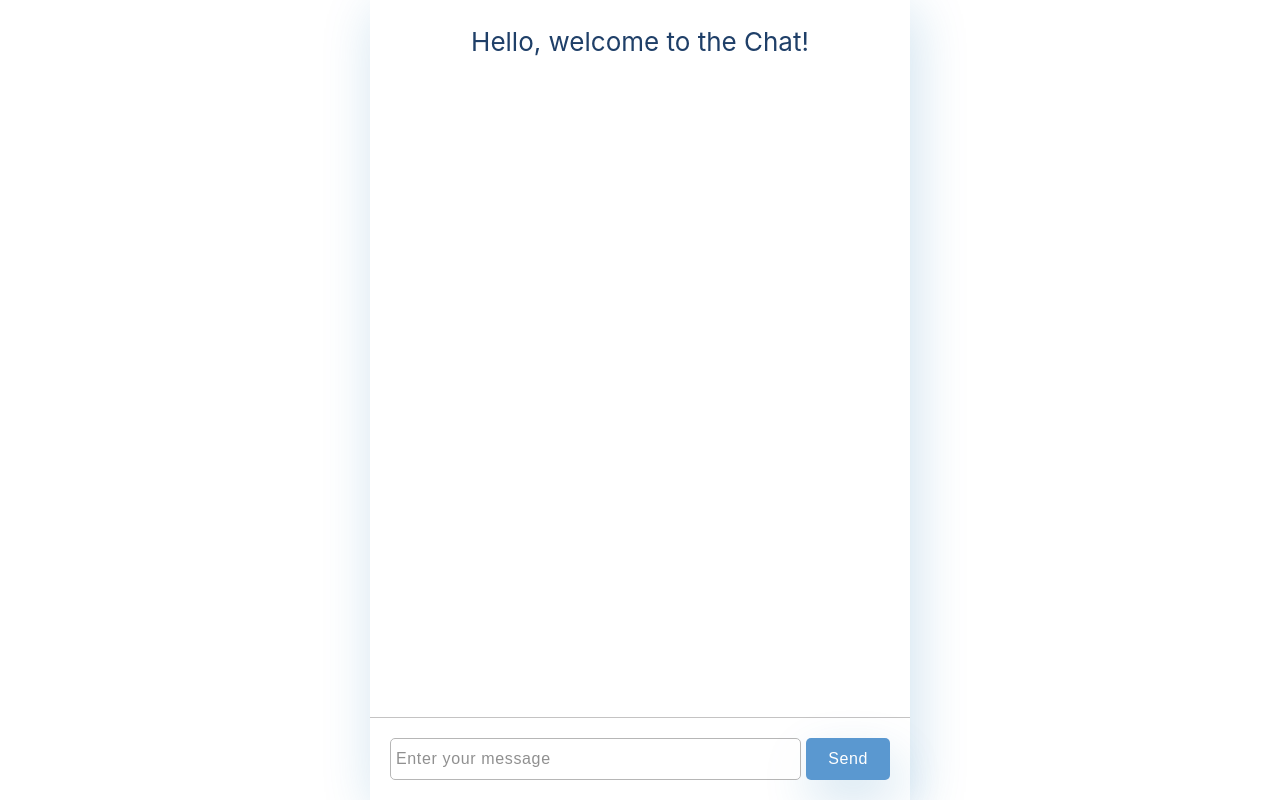
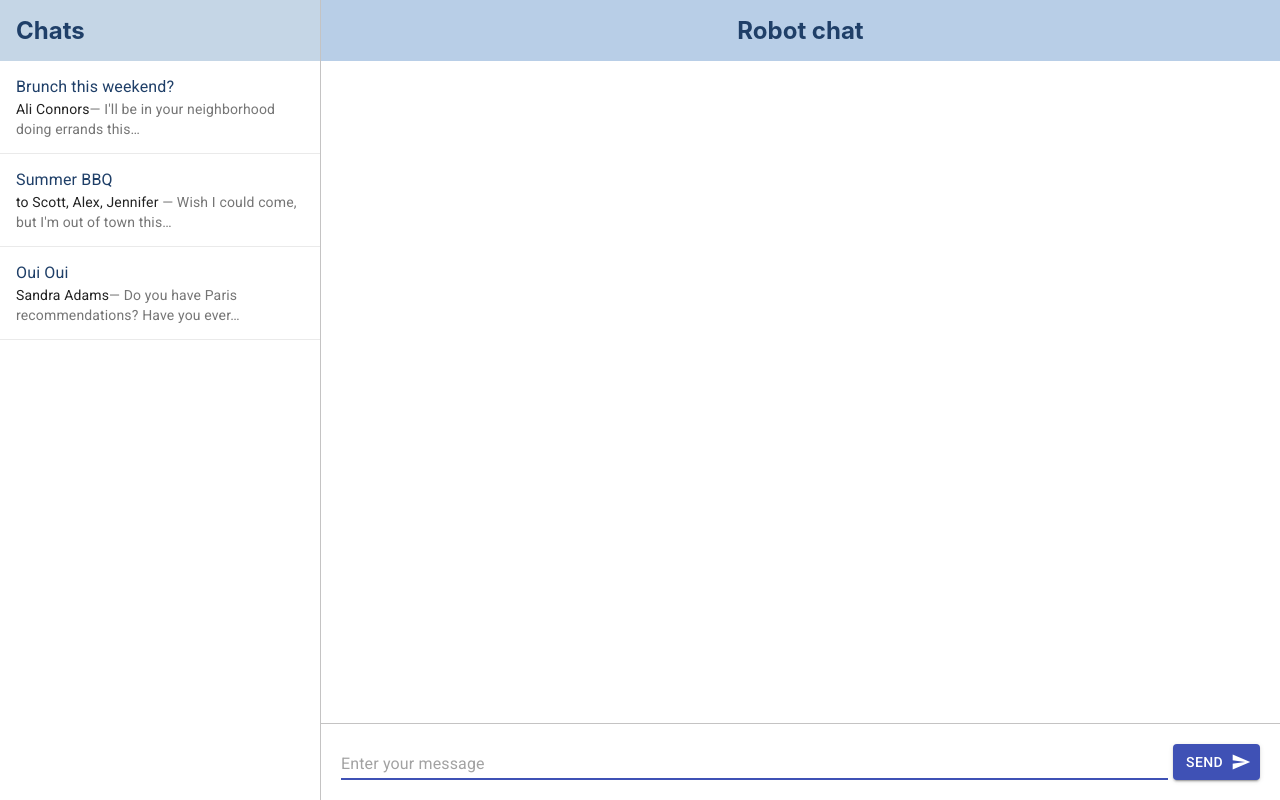
Before and after one commit to Tanya-Dr/React_JS, a React (Create React App) app: page / in a window 1280 px wide. Built offline with nearby package versions, Linux system fonts and the light colour scheme.

Commit message:
change and add files to lesson-3

```diff
--- a/package.json
+++ b/package.json
@@ -3,6 +3,8 @@
   "version": "0.1.0",
   "private": true,
   "dependencies": {
+    "@material-ui/core": "^4.12.3",
+    "@material-ui/icons": "^4.11.2",
     "@testing-library/jest-dom": "^5.14.1",
     "@testing-library/react": "^11.2.7",
     "@testing-library/user-event": "^12.8.3",
--- a/public/index.html
+++ b/public/index.html
@@ -24,6 +24,8 @@
       work correctly both with client-side routing and a non-root public URL.
       Learn how to configure a non-root public URL by running `npm run build`.
     -->
+    <link rel="stylesheet" href="https://fonts.googleapis.com/css?family=Roboto:300,400,500,700&display=swap" />
+    <link rel="stylesheet" href="https://fonts.googleapis.com/icon?family=Material+Icons" />
     <title>React App</title>
   </head>
   <body>
--- a/src/App.css
+++ b/src/App.css
@@ -1,35 +1,14 @@
 .App {
   color: #1F3F68;
-  text-align: center;
-  background-color: #ffffff;
   display: flex;
-  flex-direction: column;
-  align-items: center;
-  justify-content: center;
   min-height: 100vh;
 }
 
-.App-header {
-  font-size: calc(10px + 2vmin);
+.OpenedChat {
   flex-grow: 1;
-}
-
-.App-chat {
-  background: #FFFFFF;
-  font-size: 16px;
-  line-height: 30px;
-  letter-spacing: 0.04em;
+  border-left: 1px solid #c4c3c3;
   display: flex;
   flex-direction: column;
-  gap: 10px;
-  box-sizing: border-box;
+  /* max-width: 65%; */
+  height: 100vh;
 }
-
-.wrapper {
-  display: flex;
-  flex-direction: column;
-  width: 540px;
-  /* border-radius: 10px; */
-  box-shadow: 5px 10px 50px rgb(16 112 177 / 20%);
-  min-height: 100vh;
-}
--- a/src/App.js
+++ b/src/App.js
@@ -1,15 +1,40 @@
 import { useState, useCallback, useEffect } from 'react';
-import { Message } from './components/Message/Message';
 import { InputMessage } from './components/InputMessage/InputMessage';
+import { MessageField } from './components/MessageField/MessageField';
+import { ChatField } from './components/ChatField/ChatField';
 import './App.css';
 
 function App() {
   const [messageList, setMessageList] = useState([]);
+  const [chatList, setChatList] = useState([
+    {
+      name: 'Brunch this weekend?',
+      id: Date.now(),
+      lastName: 'Ali Connors',
+      lastMsg: `— I'll be in your neighborhood doing errands this…`,
+    },
+    {
+      name: 'Summer BBQ',
+      id: Date.now()+1,
+      lastName: 'to Scott, Alex, Jennifer',
+      lastMsg: ` — Wish I could come, but I'm out of town this…`,
+    },
+    {
+      name: 'Oui Oui',
+      id: Date.now()+2,
+      lastName: 'Sandra Adams',
+      lastMsg: `— Do you have Paris recommendations? Have you ever…`,
+    },
+  ]);
 
   useEffect(() =>{
     if (messageList.length && messageList[messageList.length - 1].author !== 'Robot') {
       const timer = setTimeout(() => {
-        const robotMess = {author: 'Robot', text: 'Hello, can I help you?', id: Date.now()};
+        const robotMess = {
+          author: 'Robot',
+          text: 'Hello, can I help you?',
+          id: Date.now()
+        };
         setMessageList([...messageList, robotMess]);
       }, 1500);
       return () => clearTimeout(timer);
@@ -18,24 +43,21 @@ function App() {
 
   const sendMessage = useCallback((textMessage) => {
     if (textMessage.length !== 0) {
-      const newMessage = {author: "Me", text: `${textMessage}`, id: Date.now()};
-
+      const newMessage = {
+        author: "Me",
+        text: `${textMessage}`,
+        id: Date.now()
+      };
       setMessageList([...messageList, newMessage]);
     }
   }, [messageList]);
 
   return (
     <div className="App">
-      <div className="wrapper">
-        <header className="App-header">
-          <p>
-            Hello, welcome to the Chat!
-          </p>
-        </header>
-        <div className="App-chat">
-          <Message list={messageList}/>
-          <InputMessage onSendMessage={sendMessage}/>
-        </div>
+      <ChatField chatList={chatList}/>
+      <div className="OpenedChat">
+        <MessageField messageList={messageList} />
+        <InputMessage onSendMessage={sendMessage} />
       </div>
     </div>
   );
--- /dev/null
+++ b/src/components/ChatField/ChatField.css
@@ -0,0 +1,20 @@
+.chat__list {
+    display: flex;
+    flex-direction: column;
+    width: 25%;
+}
+
+.chat__header {
+    margin: 0;
+    padding: 16px;
+    background-color: #c5d6e6;
+}
+
+.MuiListItem-root {
+    border-bottom: 1px solid #EAEAEA;
+    transition: all 0.3s;
+}
+
+.MuiListItem-root:hover {
+    background-color: #EAEAEA;
+}
--- /dev/null
+++ b/src/components/ChatField/ChatField.js
@@ -0,0 +1,32 @@
+import React from "react";
+import { List, ListItem, ListItemText, Typography } from "@material-ui/core";
+import './ChatField.css';
+
+export const ChatField = ({ chatList }) => {
+    return (
+    <div className="chat__list">
+        <h2 className="chat__header">Chats</h2>
+        <List disablePadding={true}>
+            {chatList.map((chat) =>
+                <ListItem alignItems="flex-start" key = {chat.id}>
+                    <ListItemText
+                        primary={chat.name}
+                        secondary={
+                            <React.Fragment>
+                                <Typography
+                                    component="span"
+                                    variant="body2"
+                                    color="textPrimary"
+                                >
+                                    {chat.lastName}
+                                </Typography>
+                                    {chat.lastMsg}
+                            </React.Fragment>
+                        }
+                    />
+                </ListItem>
+            )}
+        </List>
+    </div>
+  );
+}
--- a/src/components/InputMessage/InputMessage.css
+++ b/src/components/InputMessage/InputMessage.css
@@ -1,43 +1,11 @@
 .message__form {
     display: flex;
+    align-items: flex-end;
     border-top: 1px solid #c4c3c3;
     box-sizing: border-box;
     padding: 20px;
     gap: 5px;
+    background-color: #FFFFFF;
+    /* position: sticky;
+    bottom: 0; */
 }
-
-.message__input {
-    font-size: 16px;
-    line-height: 30px;
-    letter-spacing: 0.04em;
-    text-align: left;
-    color: #1F3F68;
-    opacity: 0.8;
-    border: 1px solid #A4A4A4;
-    border-radius: 5px;
-    outline-color: #1F3F68;
-    /* height: fit-content; */
-    width: 100%;
-    box-sizing: border-box;
-    margin: 0 auto;
-    padding: 5px;
-}
-
-.message__button {
-    font-size: 16px;
-    line-height: 30px;
-    letter-spacing: 0.04em;
-    text-align: center;
-    color: #FFFFFF;
-    background: #5A98D0;
-    box-shadow: 5px 20px 50px rgb(16 112 177 / 20%);
-    border-radius: 5px;
-    border: 0;
-    width: 100px;
-    padding: 5px;
-    transition: all .3s
-}
-
-.message__button:hover {
-    background: #528bbd;
-}
--- a/src/components/InputMessage/InputMessage.js
+++ b/src/components/InputMessage/InputMessage.js
@@ -1,8 +1,10 @@
-import { useState } from 'react';
+import { useEffect, useRef, useState } from 'react';
+import { Icon, Button, TextField } from '@material-ui/core';
 import './InputMessage.css';
 
 export const InputMessage = ({ onSendMessage }) => {
     const [value, setValue] = useState('');
+    const inputRef = useRef(null);
 
     const handleChange = (event) => {
         setValue(event.target.value);
@@ -12,12 +14,34 @@ export const InputMessage = ({ onSendMessage }) => {
         e.preventDefault();
         onSendMessage(value);
         setValue('');
+        inputRef.current?.focus();
     };
 
+    useEffect(() => {
+        inputRef.current?.focus();
+    },[]);
+
     return (
-        <form className = "message__form" onSubmit = {handleSubmit}>
-            <input type="text" value={value} placeholder = "Enter your message" className = "message__input" onChange={handleChange}/>
-            <button type="submit" className = "message__button"> Send </button>
+        <form className = "message__form" onSubmit = {handleSubmit} >
+            <TextField
+                id="standard-multiline-flexible"
+                multiline
+                maxRows={4}
+                fullWidth
+                placeholder = "Enter your message"
+                value={value}
+                onChange={handleChange}
+                inputRef={inputRef}
+                onKeyDown={(e) => {if (e.keyCode === 13) handleSubmit(e)}}
+            />
+            <Button
+                variant="contained"
+                color="primary"
+                endIcon={<Icon>send</Icon>}
+                type="submit"
+            >
+                Send
+            </Button>
         </form>
     );
 };
--- a/src/components/Message/Message.css
+++ b/src/components/Message/Message.css
@@ -1,10 +1,3 @@
-.message__list {
-    display: flex;
-    flex-direction: column;
-    gap: 10px;
-    padding: 20px;
-}
-
 .message {
     display: flex;
     flex-direction: column;
@@ -24,10 +17,12 @@
     border: 1px solid #356EAD;
     border-radius: 10px;
     height: fit-content;
-    width: 45%;
+    min-width: 35%;
+    max-width: 75%;
     box-sizing: border-box;
     margin: 0;
     padding: 10px;
+    word-wrap: break-word;
 }
 
 .message_robot {
--- a/src/components/Message/Message.js
+++ b/src/components/Message/Message.js
@@ -1,13 +1,10 @@
 import './Message.css';
-export const Message = (props) => {
+
+export const Message = ({author, text}) => {
     return (
-        <div className="message__list">
-        {props.list.map((message) =>
-            <div key = {message.id} className = {`message ${message.author === 'Robot' ? 'message_robot' : 'message_user'}`}>
-                <p className = 'message__author'>{message.author}</p>
-                <p className = 'message__text'>{message.text}</p>
-            </div>
-        )}
+        <div className = {`message ${author === 'Robot' ? 'message_robot' : 'message_user'}`}>
+            <p className = 'message__author'>{author}</p>
+            <p className = 'message__text'>{text}</p>
         </div>
     );
 };
--- /dev/null
+++ b/src/components/MessageField/MessageField.css
@@ -0,0 +1,18 @@
+.message__list {
+    display: flex;
+    flex-direction: column;
+    gap: 10px;
+    padding: 20px;
+    flex-grow: 1;
+    justify-content: flex-end;
+}
+
+.messageList__header {
+    margin: 0;
+    padding: 16px;
+    background-color: #aac4e2d3;
+    text-align: center;
+    /* position: sticky;
+    top: 0;
+    z-index: 3; */
+}
--- /dev/null
+++ b/src/components/MessageField/MessageField.js
@@ -0,0 +1,18 @@
+import { useCallback } from 'react';
+import { Message } from '../Message/Message';
+import './MessageField.css';
+
+export const MessageField = ({ messageList }) => {
+    const renderMessage = useCallback((message) =>
+        <Message key = {message.id} author = {message.author} text = {message.text}/>
+    , []);
+
+    return (
+        <>
+            <h2 className="messageList__header">Robot chat</h2>
+            <div className="message__list">
+                {messageList.map(renderMessage)}
+            </div>
+        </>
+    );
+}
```
Also changed, not shown: 1 other file (tests, documents, lock files or other folders).
